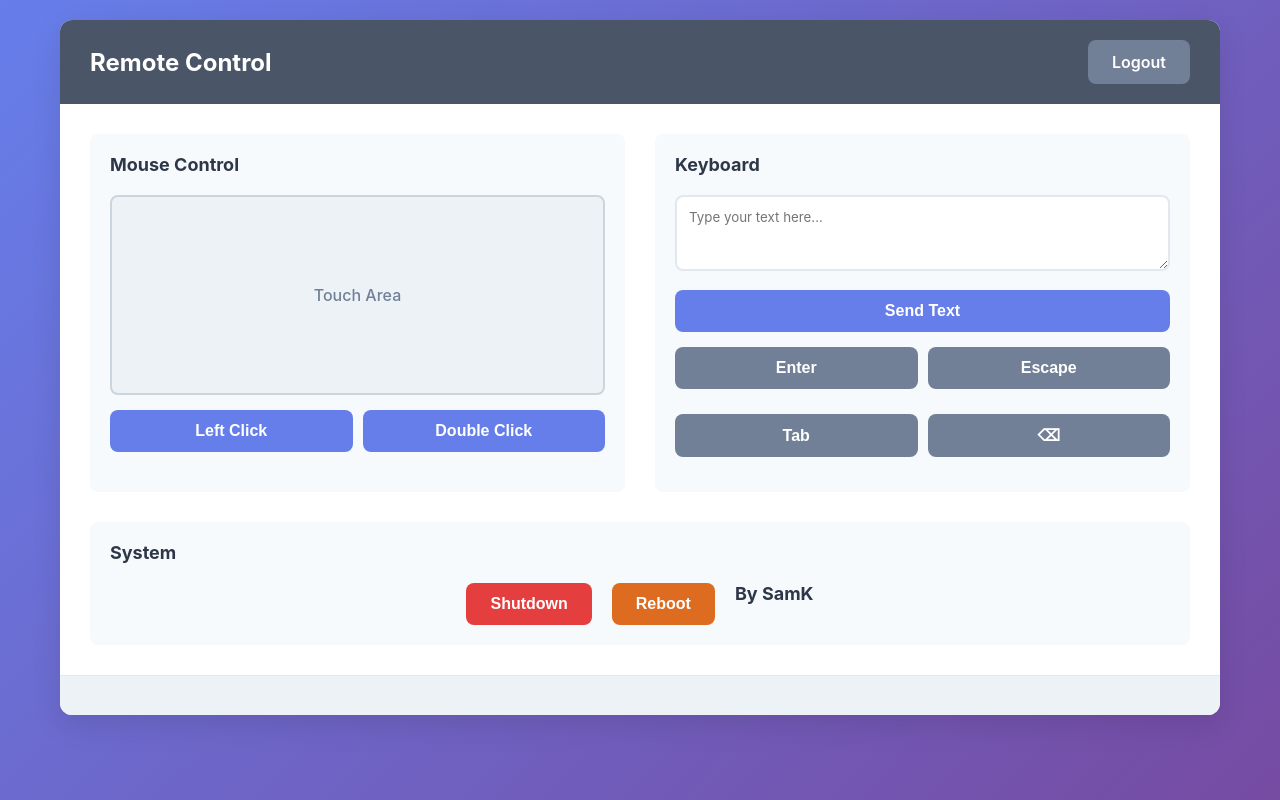
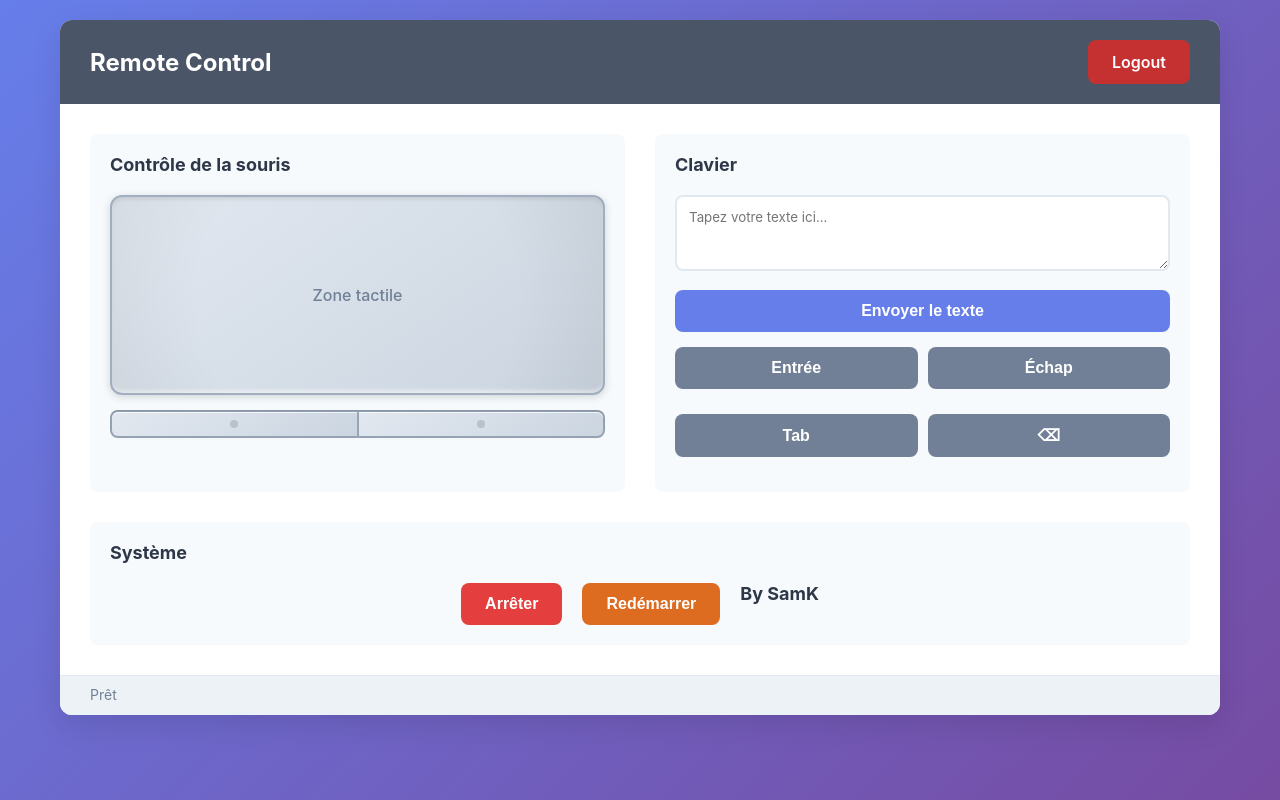
Before and after one commit to Doctorchick/remote-control, a Flask app: page /dashboard in a window 1280 px wide. Run offline with Flask 3, Linux system fonts and the light colour scheme; the visitor is signed in with stand-in values (Sample User, id 1).

Commit message:
Add files via upload

```diff
--- a/app.py
+++ b/app.py
@@ -14,6 +14,7 @@ mouse_queue = queue.Queue(maxsize=10)
 client_connected = False
 gui_root = None
 gui_should_close = False
+gui_thread = None
 
 pyautogui.FAILSAFE = False
 pyautogui.PAUSE = 0
@@ -32,7 +33,6 @@ def get_local_ip():
         return "127.0.0.1"
 
 def close_gui_safely():
-    """Ferme la GUI de manière thread-safe"""
     global gui_root, gui_should_close
     if gui_root:
         gui_should_close = True
@@ -41,8 +41,15 @@ def close_gui_safely():
         except:
             pass
 
+def start_gui_thread():
+    global gui_thread, gui_should_close
+    gui_should_close = False
+    gui_thread = threading.Thread(target=run_gui)
+    gui_thread.daemon = True
+    gui_thread.start()
+    print("Thread GUI démarré")
+
 def mouse_worker():
-    """Worker dédié pour les mouvements de souris avec limitation de fréquence"""
     last_move_time = 0
     min_interval = 0.01
 
@@ -50,7 +57,6 @@ def mouse_worker():
         try:
             action = mouse_queue.get(timeout=0.05)
             current_time = time.time()
-
 
             if current_time - last_move_time < min_interval:
                 continue
@@ -80,7 +86,6 @@ def mouse_worker():
             print(f"Erreur mouse_worker: {e}")
 
 def general_worker():
-    """Worker pour les autres actions (clavier, système)"""
     while True:
         try:
             action = action_queue.get()
@@ -130,12 +135,16 @@ def logout():
     global client_connected
     session.clear()
     client_connected = False
+
+    print("Déconnexion - Relancement de l'interface GUI...")
+    threading.Timer(1.0, start_gui_thread).start()
+
     return redirect(url_for('login'))
 
 @app.route('/auto/<token>')
 def autologin(token):
     global client_connected, gui_root
-    if token.upper() == PASSWORD.upper():
+    if PASSWORD is not None and token.upper() == PASSWORD.upper():
         if client_connected:
             flash('Un utilisateur est déjà connecté. Veuillez réessayer plus tard.')
             return redirect(url_for('login'))
@@ -173,7 +182,6 @@ def dashboard():
 def api_mouse():
     data = request.get_json(silent=True) or {}
     data['type'] = 'mouse'
-
     if data.get('action') == 'move':
         try:
             while mouse_queue.full():
@@ -266,9 +274,7 @@ if __name__ == '__main__':
     print("⚠️  N'EXPOSEZ PAS ce service sur Internet ⚠️")
     print("="*50)
 
-    gui_thread = threading.Thread(target=run_gui)
-    gui_thread.daemon = True
-    gui_thread.start()
+    start_gui_thread()
 
     try:
         app.run(host='0.0.0.0', port=port, debug=False, threaded=True)
--- a/static/css/style.css
+++ b/static/css/style.css
@@ -89,7 +89,14 @@ body {
 .btn-secondary:hover {
     background: #4a5568;
 }
+.btn-secondarys {
+    background: #c53030;
+    color: white;
+}
 
+.btn-secondarys:hover {
+    background: #c53030;
+}
 .btn-danger {
     background: #e53e3e;
     color: white;
@@ -174,29 +181,122 @@ body {
     .mouse-pad {
             width: 100%;
             height: 200px;
-    background: #edf2f7;
-    border: 2px solid #cbd5e0;
-    border-radius: 8px;
+            background: linear-gradient(145deg, #e2e8f0, #cbd5e0);
+            border: 2px solid #a0aec0;
+            border-radius: 12px;
             display: flex;
             align-items: center;
             justify-content: center;
             margin-bottom: 15px;
             cursor: pointer;
             touch-action: none;
+            box-shadow:
+                inset 0 2px 4px rgba(0,0,0,0.1),
+                inset 0 -2px 4px rgba(255,255,255,0.7),
+                0 2px 8px rgba(0,0,0,0.15);
+            position: relative;
+            overflow: hidden;
+        }
+
+        .mouse-pad:active {
+            box-shadow:
+                inset 0 3px 6px rgba(0,0,0,0.2),
+                inset 0 -1px 2px rgba(255,255,255,0.5);
+            transform: translateY(1px);
+        }
+
+        .mouse-pad::before {
+            content: '';
+            position: absolute;
+            top: 0;
+            left: 0;
+            right: 0;
+            bottom: 0;
+            background: radial-gradient(circle at center, transparent 60%, rgba(0,0,0,0.05) 100%);
+            pointer-events: none;
         }
 
         .mouse-instructions {
             color: #718096;
             font-weight: 500;
+            z-index: 1;
         }
 
         .mouse-buttons {
             display: flex;
-    gap: 10px;
+            gap: 2px;
+            background: #a0aec0;
+            border-radius: 8px;
+            padding: 2px;
+            box-shadow: inset 0 1px 3px rgba(0,0,0,0.2);
         }
 
-.mouse-buttons .btn {
+        .trackpad-button {
             flex: 1;
+            padding: 12px 16px;
+            background: linear-gradient(145deg, #e2e8f0, #cbd5e0);
+            border: none;
+            color: #4a5568;
+            font-weight: 600;
+            cursor: pointer;
+            transition: all 0.15s ease;
+            box-shadow:
+                0 1px 3px rgba(0,0,0,0.1),
+                inset 0 1px 0 rgba(255,255,255,0.7);
+            user-select: none;
+            position: relative;
+        }
+
+        .trackpad-button:first-child {
+            border-radius: 6px 0 0 6px;
+        }
+
+        .trackpad-button:last-child {
+            border-radius: 0 6px 6px 0;
+        }
+
+        .trackpad-button:hover {
+            background: linear-gradient(145deg, #edf2f7, #e2e8f0);
+            transform: translateY(-0.5px);
+            box-shadow:
+                0 2px 4px rgba(0,0,0,0.15),
+                inset 0 1px 0 rgba(255,255,255,0.8);
+        }
+
+        .trackpad-button:active {
+            background: linear-gradient(145deg, #cbd5e0, #a0aec0);
+            transform: translateY(1px);
+            box-shadow:
+                inset 0 2px 4px rgba(0,0,0,0.2),
+                inset 0 -1px 0 rgba(255,255,255,0.5);
+        }
+
+        .trackpad-button::after {
+            content: '';
+            position: absolute;
+            top: 50%;
+            left: 50%;
+            transform: translate(-50%, -50%);
+            width: 8px;
+            height: 8px;
+            background: #718096;
+            border-radius: 50%;
+            opacity: 0.3;
+        }
+
+        .keyboard-controls textarea {
+            width: 100%;
+            padding: 12px;
+            border: 2px solid #e2e8f0;
+            border-radius: 8px;
+            margin-bottom: 15px;
+            font-family: inherit;
+            resize: vertical;
+        }
+
+        .keyboard-controls .btn {
+            width: 100%;
+            margin-bottom: 15px;
         }
 
 .keyboard-controls textarea {
--- a/static/js/controls.js
+++ b/static/js/controls.js
@@ -1,6 +1,7 @@
 let mouseStartX = 0;
 let mouseStartY = 0;
 let isMouseDown = false;
+let lastMoveTime = 0;
 
 document.addEventListener('DOMContentLoaded', function() {
     const mousePad = document.getElementById('mousePad');
@@ -19,14 +20,21 @@ document.addEventListener('DOMContentLoaded', function() {
 });
 
 function setupMouseControls(mousePad) {
+    // Événements souris
     mousePad.addEventListener('mousedown', handleMouseStart);
     mousePad.addEventListener('mousemove', handleMouseMove);
     mousePad.addEventListener('mouseup', handleMouseEnd);
     mousePad.addEventListener('mouseleave', handleMouseEnd);
 
+    // Événements tactiles avec passive: false pour pouvoir preventDefault
     mousePad.addEventListener('touchstart', handleTouchStart, { passive: false });
     mousePad.addEventListener('touchmove', handleTouchMove, { passive: false });
     mousePad.addEventListener('touchend', handleTouchEnd, { passive: false });
+
+    // Désactiver le menu contextuel sur le trackpad
+    mousePad.addEventListener('contextmenu', function(e) {
+        e.preventDefault();
+    });
 }
 
 function handleMouseStart(e) {
@@ -34,24 +42,37 @@ function handleMouseStart(e) {
     isMouseDown = true;
     mouseStartX = e.clientX;
     mouseStartY = e.clientY;
+    lastMoveTime = Date.now();
+    showStatus('Trackpad activé', 'info');
 }
 
 function handleMouseMove(e) {
     if (!isMouseDown) return;
     e.preventDefault();
 
+    const now = Date.now();
+    // Limiter la fréquence des mouvements pour éviter le spam
+    if (now - lastMoveTime < 16) return; // ~60 FPS max
+
     const dx = e.clientX - mouseStartX;
     const dy = e.clientY - mouseStartY;
 
-    if (Math.abs(dx) > 2 || Math.abs(dy) > 2) {
-        moveMouse(dx * 2, dy * 2);
+    // Seuil minimum pour éviter les micro-mouvements
+    if (Math.abs(dx) > 1 || Math.abs(dy) > 1) {
+        // Sensibilité ajustable selon les préférences
+        const sensitivity = 2.5;
+        moveMouse(dx * sensitivity, dy * sensitivity);
         mouseStartX = e.clientX;
         mouseStartY = e.clientY;
+        lastMoveTime = now;
     }
 }
 
 function handleMouseEnd(e) {
-    isMouseDown = false;
+    if (isMouseDown) {
+        isMouseDown = false;
+        showStatus('Prêt', 'info');
+    }
 }
 
 function handleTouchStart(e) {
@@ -60,26 +81,37 @@ function handleTouchStart(e) {
     const touch = e.touches[0];
     mouseStartX = touch.clientX;
     mouseStartY = touch.clientY;
+    lastMoveTime = Date.now();
+    showStatus('Contrôle tactile activé', 'info');
 }
 
 function handleTouchMove(e) {
     if (!isMouseDown) return;
     e.preventDefault();
 
+    const now = Date.now();
+    if (now - lastMoveTime < 16) return; // Limitation de fréquence
+
     const touch = e.touches[0];
     const dx = touch.clientX - mouseStartX;
     const dy = touch.clientY - mouseStartY;
 
     if (Math.abs(dx) > 1 || Math.abs(dy) > 1) {
-        moveMouse(dx * 3, dy * 3);
+        // Sensibilité plus élevée pour le tactile
+        const touchSensitivity = 3.5;
+        moveMouse(dx * touchSensitivity, dy * touchSensitivity);
         mouseStartX = touch.clientX;
         mouseStartY = touch.clientY;
+        lastMoveTime = now;
     }
 }
 
 function handleTouchEnd(e) {
     e.preventDefault();
-    isMouseDown = false;
+    if (isMouseDown) {
+        isMouseDown = false;
+        showStatus('Prêt', 'info');
+    }
 }
 
 async function moveMouse(dx, dy) {
@@ -96,20 +128,48 @@ async function moveMouse(dx, dy) {
             })
         });
 
+        if (!response.ok) {
+            throw new Error(`HTTP ${response.status}`);
+        }
+
         const result = await response.json();
         if (!result.success) {
-            showStatus('Erreur: ' + result.error, 'error');
+            showStatus('Erreur mouvement: ' + (result.error || 'Inconnue'), 'error');
         }
     } catch (error) {
+        console.error('Erreur mouvement souris:', error);
         showStatus('Erreur de connexion', 'error');
     }
 }
 
 async function mouseClick(type) {
     try {
-        const payload = type === 'double'
-            ? { action: 'doubleclick' }
-            : { action: 'click', button: type };
+        let payload;
+        let statusMessage;
+
+        // Gestion des différents types de clics
+        switch(type) {
+            case 'left':
+                payload = { action: 'click', button: 'left' };
+                statusMessage = 'Clic gauche';
+                break;
+            case 'right':
+                payload = { action: 'click', button: 'right' };
+                statusMessage = 'Clic droit';
+                break;
+            case 'middle':
+                payload = { action: 'click', button: 'middle' };
+                statusMessage = 'Clic molette';
+                break;
+            case 'double':
+                // Maintenir la compatibilité si jamais utilisé ailleurs
+                payload = { action: 'doubleclick' };
+                statusMessage = 'Double-clic';
+                break;
+            default:
+                payload = { action: 'click', button: type };
+                statusMessage = `Clic ${type}`;
+        }
 
         const response = await fetch('/api/mouse', {
             method: 'POST',
@@ -119,27 +179,44 @@ async function mouseClick(type) {
             body: JSON.stringify(payload)
         });
 
+        if (!response.ok) {
+            throw new Error(`HTTP ${response.status}`);
+        }
+
         const result = await response.json();
         if (result.success) {
-            showStatus(`Clic ${type} envoyé`, 'success');
+            showStatus(`${statusMessage} envoyé`, 'success');
+
+            // Effet visuel sur le bouton cliqué
+            const button = event.target;
+            if (button) {
+                button.style.transform = 'translateY(2px)';
+                setTimeout(() => {
+                    button.style.transform = '';
+                }, 150);
+            }
         } else {
-            showStatus('Erreur: ' + result.error, 'error');
+            showStatus('Erreur clic: ' + (result.error || 'Inconnue'), 'error');
         }
     } catch (error) {
+        console.error('Erreur clic souris:', error);
         showStatus('Erreur de connexion', 'error');
     }
 }
 
 async function sendText() {
     const textInput = document.getElementById('textInput');
-    const text = textInput.value;
+    const text = textInput.value.trim();
 
-    if (!text.trim()) {
+    if (!text) {
         showStatus('Aucun texte à envoyer', 'warning');
+        textInput.focus();
         return;
     }
 
     try {
+        showStatus('Envoi du texte...', 'info');
+
         const response = await fetch('/api/keyboard', {
             method: 'POST',
             headers: {
@@ -151,20 +228,35 @@ async function sendText() {
             })
         });
 
+        if (!response.ok) {
+            throw new Error(`HTTP ${response.status}`);
+        }
+
         const result = await response.json();
         if (result.success) {
-            showStatus('Texte envoyé', 'success');
+            showStatus(`Texte envoyé: "${text.length > 20 ? text.substring(0, 20) + '...' : text}"`, 'success');
             textInput.value = '';
         } else {
-            showStatus('Erreur: ' + result.error, 'error');
+            showStatus('Erreur envoi texte: ' + (result.error || 'Inconnue'), 'error');
         }
     } catch (error) {
+        console.error('Erreur envoi texte:', error);
         showStatus('Erreur de connexion', 'error');
     }
 }
 
 async function sendKey(key) {
     try {
+        // Mapping des touches spéciales si nécessaire
+        const keyMap = {
+            'escape': 'esc',
+            'backspace': 'backspace',
+            'enter': 'return',
+            'tab': 'tab'
+        };
+
+        const mappedKey = keyMap[key] || key;
+
         const response = await fetch('/api/keyboard', {
             method: 'POST',
             headers: {
@@ -172,17 +264,31 @@ async function sendKey(key) {
             },
             body: JSON.stringify({
                 action: 'key',
-                key: key
+                key: mappedKey
             })
         });
 
+        if (!response.ok) {
+            throw new Error(`HTTP ${response.status}`);
+        }
+
         const result = await response.json();
         if (result.success) {
-            showStatus(`Touche ${key} envoyée`, 'success');
+            showStatus(`Touche ${key.toUpperCase()} envoyée`, 'success');
+
+            // Effet visuel sur le bouton
+            const button = event.target;
+            if (button) {
+                button.style.transform = 'scale(0.95)';
+                setTimeout(() => {
+                    button.style.transform = '';
+                }, 100);
+            }
         } else {
-            showStatus('Erreur: ' + result.error, 'error');
+            showStatus('Erreur touche: ' + (result.error || 'Inconnue'), 'error');
         }
     } catch (error) {
+        console.error('Erreur envoi touche:', error);
         showStatus('Erreur de connexion', 'error');
     }
 }
@@ -194,11 +300,19 @@ function confirmAction(action) {
 
     const messages = {
         'shutdown': 'Voulez-vous vraiment arrêter le système ?',
-        'reboot': 'Voulez-vous vraiment redémarrer le système ?'
+        'reboot': 'Voulez-vous vraiment redémarrer le système ?',
+        'sleep': 'Voulez-vous mettre le système en veille ?',
+        'logout': 'Voulez-vous vous déconnecter ?'
     };
 
-    message.textContent = messages[action];
+    message.textContent = messages[action] || `Voulez-vous exécuter l'action "${action}" ?`;
     modal.style.display = 'block';
+
+    // Focus sur le bouton d'annulation par défaut pour la sécurité
+    setTimeout(() => {
+        const cancelButton = modal.querySelector('.btn-secondary');
+        if (cancelButton) cancelButton.focus();
+    }, 100);
 
     confirmButton.onclick = function() {
         executeSystemAction(action);
@@ -213,6 +327,15 @@ function closeModal() {
 
 async function executeSystemAction(action) {
     try {
+        const actionMessages = {
+            'shutdown': 'Arrêt du système en cours...',
+            'reboot': 'Redémarrage du système en cours...',
+            'sleep': 'Mise en veille...',
+            'logout': 'Déconnexion en cours...'
+        };
+
+        showStatus(actionMessages[action] || `Exécution de ${action}...`, 'warning');
+
         const response = await fetch('/api/system', {
             method: 'POST',
             headers: {
@@ -223,33 +346,96 @@ async function executeSystemAction(action) {
             })
         });
 
+        if (!response.ok) {
+            throw new Error(`HTTP ${response.status}`);
+        }
+
         const result = await response.json();
         if (result.success) {
-            showStatus(`${action === 'shutdown' ? 'Arrêt' : 'Redémarrage'} du système en cours...`, 'success');
+            showStatus(actionMessages[action] || `${action} exécuté`, 'success');
         } else {
-            showStatus('Erreur: ' + result.error, 'error');
+            showStatus('Erreur système: ' + (result.error || 'Inconnue'), 'error');
         }
     } catch (error) {
+        console.error('Erreur action système:', error);
         showStatus('Erreur de connexion', 'error');
     }
 }
 
-function showStatus(message, type) {
+function showStatus(message, type = 'info') {
     const statusBar = document.getElementById('statusBar');
-    if (statusBar) {
-        statusBar.textContent = message;
-        statusBar.className = 'status-bar status-' + type;
+    if (!statusBar) return;
 
-        setTimeout(() => {
-            statusBar.textContent = '';
+    // Classes CSS pour différents types de statut
+    const statusClasses = {
+        'info': 'status-info',
+        'success': 'status-success',
+        'warning': 'status-warning',
+        'error': 'status-error'
+    };
+
+    statusBar.textContent = message;
+    statusBar.className = 'status-bar ' + (statusClasses[type] || 'status-info');
+
+    console.log(`[${type.toUpperCase()}] ${message}`);
+
+    // Auto-clear après 3 secondes, sauf pour les erreurs (5 secondes)
+    const clearTime = type === 'error' ? 5000 : 3000;
+
+    setTimeout(() => {
+        if (statusBar.textContent === message) {
+            statusBar.textContent = 'Prêt';
             statusBar.className = 'status-bar';
-        }, 3000);
-    }
+        }
+    }, clearTime);
 }
 
+// Gestion des raccourcis clavier globaux
+document.addEventListener('keydown', function(e) {
+    // Ctrl + Enter pour envoyer le texte depuis n'importe où
+    if (e.ctrlKey && e.key === 'Enter') {
+        const textInput = document.getElementById('textInput');
+        if (textInput && textInput.value.trim()) {
+            sendText();
+        }
+    }
+
+    // Échapper pour fermer les modales
+    if (e.key === 'Escape') {
+        closeModal();
+    }
+});
+
+// Fermer la modal en cliquant à l'extérieur
 window.onclick = function(event) {
     const modal = document.getElementById('confirmModal');
     if (event.target === modal) {
         closeModal();
     }
 };
+
+// Gestion des erreurs de connexion globales
+window.addEventListener('online', function() {
+    showStatus('Connexion rétablie', 'success');
+});
+
+window.addEventListener('offline', function() {
+    showStatus('Connexion perdue', 'error');
+});
+
+// Fonction utilitaire pour déboguer
+function debugMode(enabled = true) {
+    if (enabled) {
+        console.log('Mode debug activé');
+        window.debugControls = {
+            moveMouse: moveMouse,
+            mouseClick: mouseClick,
+            sendText: sendText,
+            sendKey: sendKey,
+            showStatus: showStatus
+        };
+    } else {
+        console.log('Mode debug désactivé');
+        delete window.debugControls;
+    }
+}
--- a/templates/dashboard.html
+++ b/templates/dashboard.html
@@ -6,30 +6,30 @@
 <div class="dashboard">
             <header class="dashboard-header">
                 <h1>Remote Control</h1>
-        <a href="{{ url_for('logout') }}" class="btn btn-secondary">Logout</a>
+                <a href="{{ url_for('logout') }}" class="btn btn-secondarys" onclick="logout()">Logout</a>
             </header>
 
             <div class="controls-grid">
                 <section class="control-section">
-            <h2>Mouse Control</h2>
+                    <h2>Contrôle de la souris</h2>
                     <div class="mouse-pad" id="mousePad">
-                <div class="mouse-instructions">Touch Area</div>
+                        <div class="mouse-instructions">Zone tactile</div>
                     </div>
                     <div class="mouse-buttons">
-                <button class="btn btn-primary" onclick="mouseClick('left')">Left Click</button>
-                <button class="btn btn-primary" onclick="mouseClick('double')">Double Click</button>
+                        <button class="trackpad-button" onclick="mouseClick('left')" title="Clic gauche"></button>
+                        <button class="trackpad-button" onclick="mouseClick('right')" title="Clic droit"></button>
                     </div>
                 </section>
 
                 <section class="control-section">
-            <h2>Keyboard</h2>
+                    <h2>Clavier</h2>
                     <div class="keyboard-controls">
-                <textarea id="textInput" placeholder="Type your text here..." rows="3"></textarea>
-                <button class="btn btn-primary" onclick="sendText()">Send Text</button>
+                        <textarea id="textInput" placeholder="Tapez votre texte ici..." rows="3"></textarea>
+                        <button class="btn btn-primary" onclick="sendText()">Envoyer le texte</button>
 
                         <div class="key-buttons">
-                    <button class="btn btn-secondary" onclick="sendKey('enter')">Enter</button>
-                    <button class="btn btn-secondary" onclick="sendKey('escape')">Escape</button>
+                            <button class="btn btn-secondary" onclick="sendKey('enter')">Entrée</button>
+                            <button class="btn btn-secondary" onclick="sendKey('escape')">Échap</button>
                             <button class="btn btn-secondary" onclick="sendKey('tab')">Tab</button>
                             <button class="btn btn-secondary" onclick="sendKey('backspace')">⌫</button>
                         </div>
@@ -37,16 +37,16 @@
                 </section>
 
                 <section class="control-section system-section">
-            <h2>System</h2>
+                    <h2>Système</h2>
                     <div class="system-controls">
-                <button class="btn btn-danger" onclick="confirmAction('shutdown')">Shutdown</button>
-                <button class="btn btn-warning" onclick="confirmAction('reboot')">Reboot</button>
+                        <button class="btn btn-danger" onclick="confirmAction('shutdown')">Arrêter</button>
+                        <button class="btn btn-warning" onclick="confirmAction('reboot')">Redémarrer</button>
                         <h2>By SamK</h2>
                     </div>
                 </section>
             </div>
 
-    <div class="status-bar" id="statusBar"></div>
+            <div class="status-bar" id="statusBar">Prêt</div>
         </div>
 
         <div id="confirmModal" class="modal">
@@ -54,9 +54,11 @@
                 <h3>Confirmation</h3>
                 <p id="confirmMessage"></p>
                 <div class="modal-buttons">
-            <button class="btn btn-secondary" onclick="closeModal()">Cancel</button>
-            <button class="btn btn-danger" id="confirmButton">Confirm</button>
+                    <button class="btn btn-secondary" onclick="closeModal()">Annuler</button>
+                    <button class="btn btn-danger" id="confirmButton">Confirmer</button>
                 </div>
             </div>
         </div>
+    </div>
+
 {% endblock %}
```
Also changed, not shown: gui.py (+34 -67 lines), 1 other file. Lines whose indentation alone changed are shown as unchanged.
